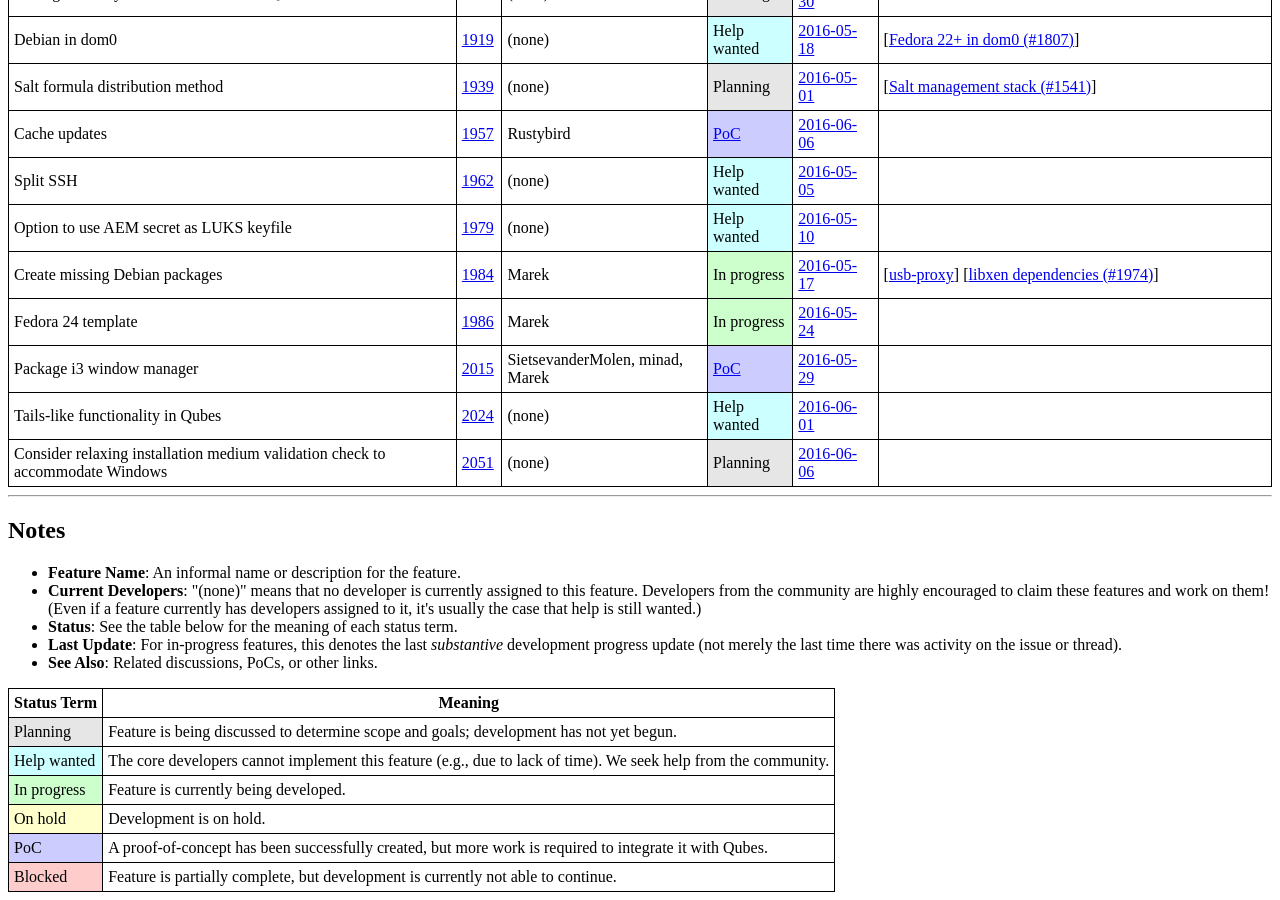
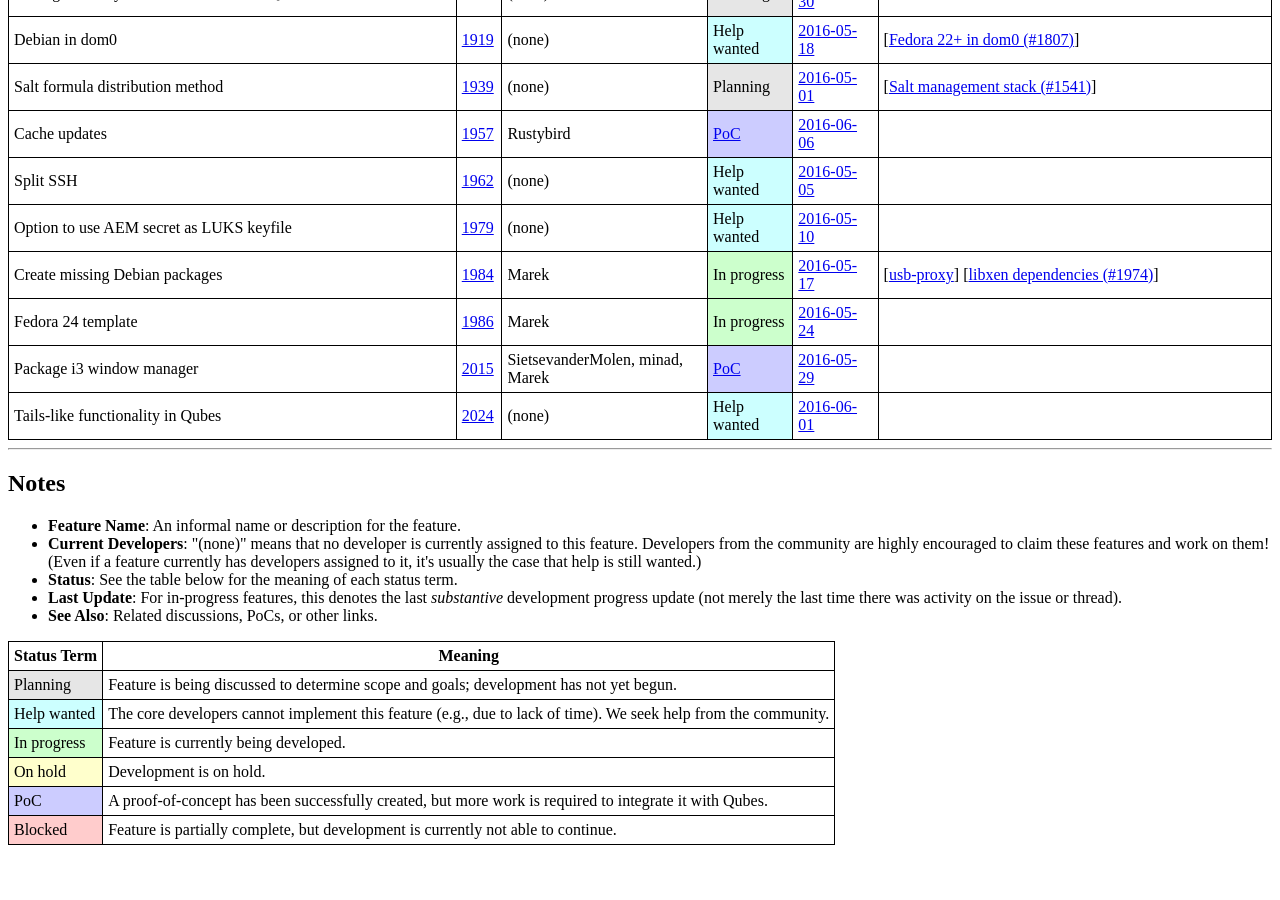
Before and after one commit to QubesOS/qubes-issues, a Jekyll site: the page built from index.md, in a window 1280 px wide and 900 px high, scrolled down 4419 px. Built offline with Jekyll 4.4.1, drawn with Linux system fonts in a browser that asks for light colours; after the commit the page ends 5272 px from its top, so only the background shows below that.

Commit message:
Untrack #2051 (completed)

```diff
--- a/_data/features.yml
+++ b/_data/features.yml
@@ -1550,18 +1550,3 @@
     url    :
   - desc   :
     url    :
-
-- name   : Consider relaxing installation medium validation check to accommodate Windows
-  issue  : 2051
-  devs   :
-  status :
-    term   : Planning
-    url    :
-  updated:
-    date   : 2016-06-06
-    url    : https://github.com/QubesOS/qubes-issues/issues/2051#issue-158798569
-  info   :
-  - desc   :
-    url    :
-  - desc   :
-    url    :
```
